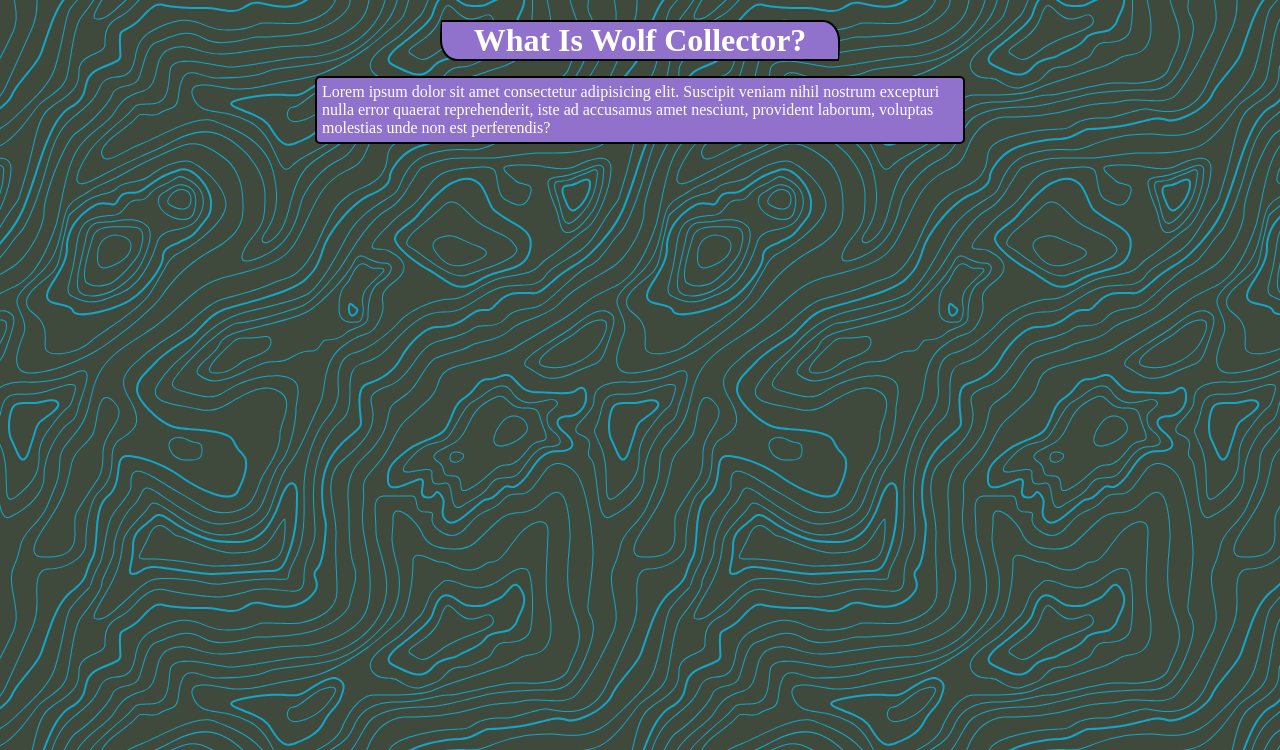
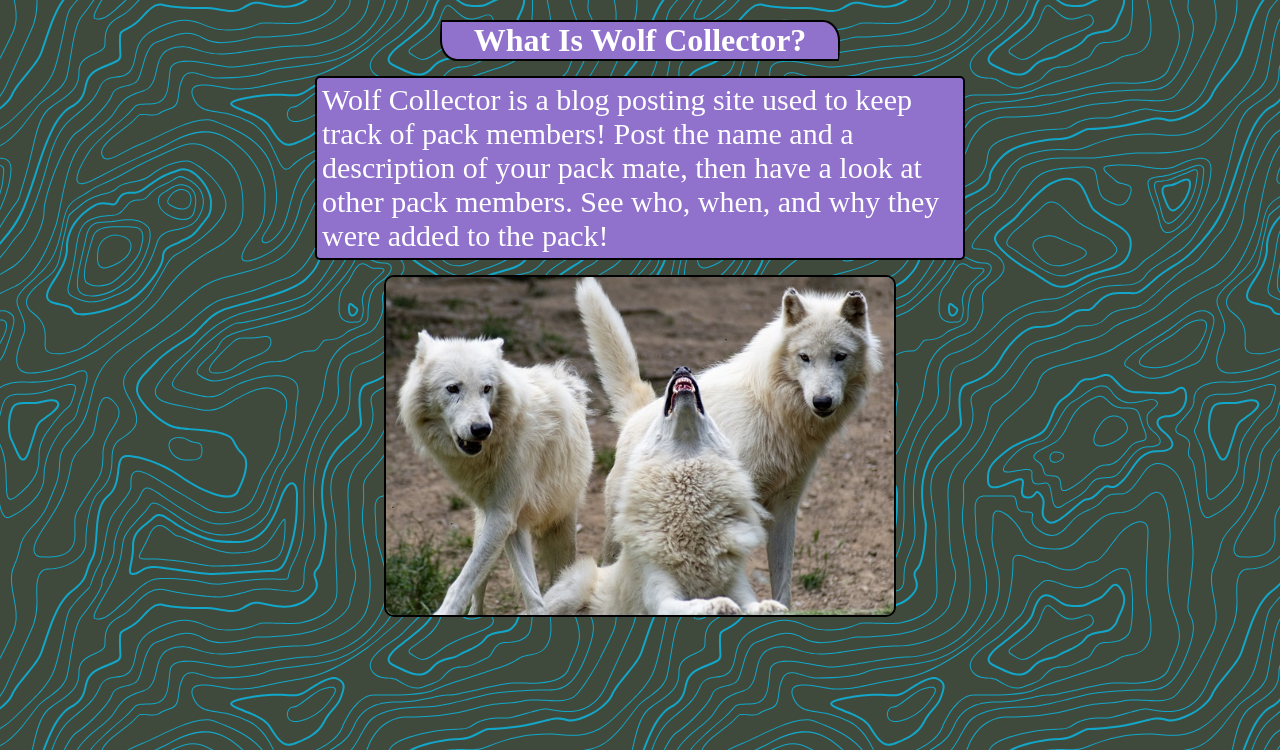
Before and after one commit to wolfsige/wolf_collector_mk2, a Flask app: page /info in a window 1280 px wide. Shown: the part 50-800 px from the top of the page. Run offline with Flask 2, Linux system fonts and the light colour scheme.

Commit message:
add info css

```diff
--- a/myapp/static/style/info.css
+++ b/myapp/static/style/info.css
@@ -24,6 +24,7 @@
   display: flex;
   justify-content: center;
   align-items: center;
+  flex-direction: column;
 }
 
 .container {
@@ -37,4 +38,12 @@
 
 p {
   padding: 5px;
+  font-size: 30px;
 }
+
+img {
+  width: 512px;
+  height: 341.6px;
+  border: 2px black solid;
+  border-radius: 10px;
+}
--- a/myapp/templates/index.html
+++ b/myapp/templates/index.html
@@ -13,7 +13,7 @@
     <div class="container">
         {% for post in wolves.items %}
             <div class="card">
-                <div class="car-boy">
+                <div>
                     <img class="random-wolf" src="">
                     <h2 class="wolf-name">
                         <a class="card-title" href="{{url_for('wolves_posts.wolf', wolves_id=post.id)}}">{{post.title}}</a>
--- a/myapp/templates/info.html
+++ b/myapp/templates/info.html
@@ -9,8 +9,9 @@
 <div class="center-body">
     <div class="container">
         <p>
-            Lorem ipsum dolor sit amet consectetur adipisicing elit. Suscipit veniam nihil nostrum excepturi nulla error quaerat reprehenderit, iste ad accusamus amet nesciunt, provident laborum, voluptas molestias unde non est perferendis?
+            Wolf Collector is a blog posting site used to keep track of pack members! Post the name and a description of your pack mate, then have a look at other pack members. See who, when, and why they were added to the pack!
         </p>
     </div>
+    <img src="../static/img/wolf-pack.jpg">
 </div>
 {% endblock %}
```
Also changed, not shown: myapp/static/img/wolf-pack.jpg (added).
